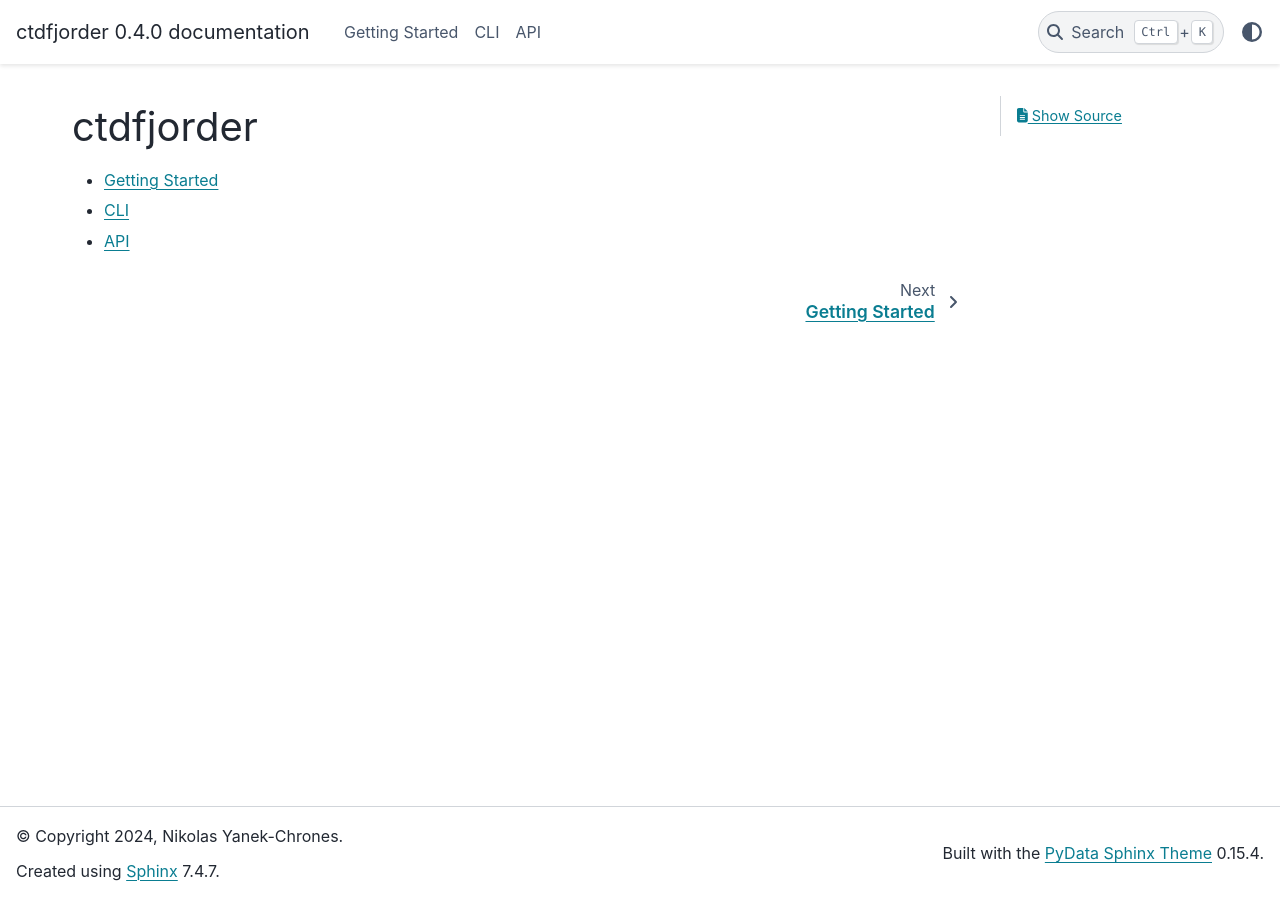
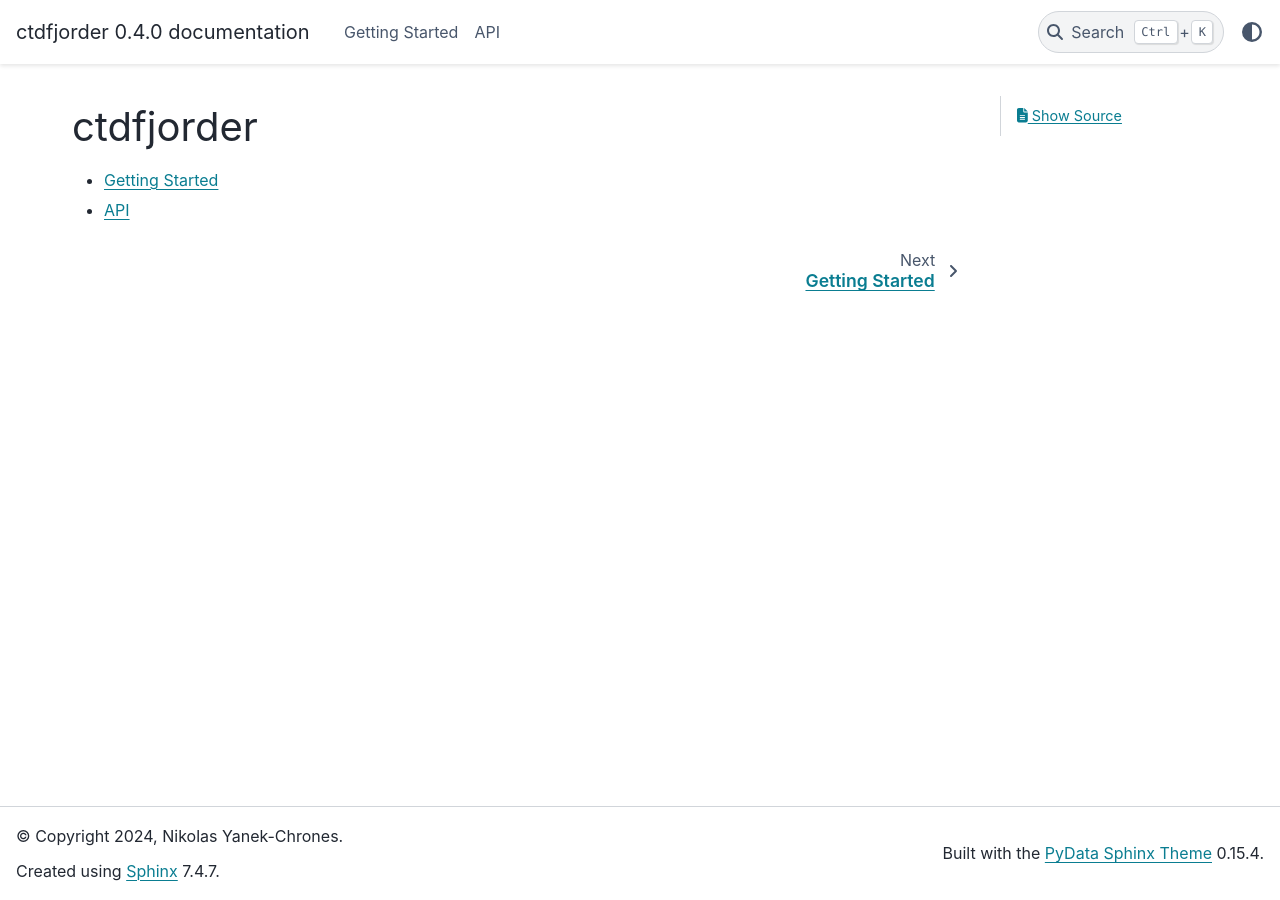
Before and after one commit to nikothomas/ctdfjorder, a Sphinx documentation site: the page built from docs/index.rst, in a window 1280 px wide. Built offline with Sphinx 7.4.7 and the PyData theme 0.15.4, drawn with Linux system fonts in a browser that asks for light colours.

Commit message:
docs update to fix error

```diff
--- a/docs/Visualize.rst
+++ b/docs/Visualize.rst
@@ -0,0 +1,4 @@
+Visualize
+==========
+.. autosummary:: ctdfjorder.Visualize.ctd_plot
+    :members:
--- a/docs/index.rst
+++ b/docs/index.rst
@@ -1,12 +1,10 @@
 ctdfjorder
 ==========
 * :doc:`Getting Started`
-* :doc:`CLI`
 * :doc:`API`
 
 .. toctree::
     Getting Started
-    CLI
     API
     :maxdepth: 5
     :titlesonly:
```
